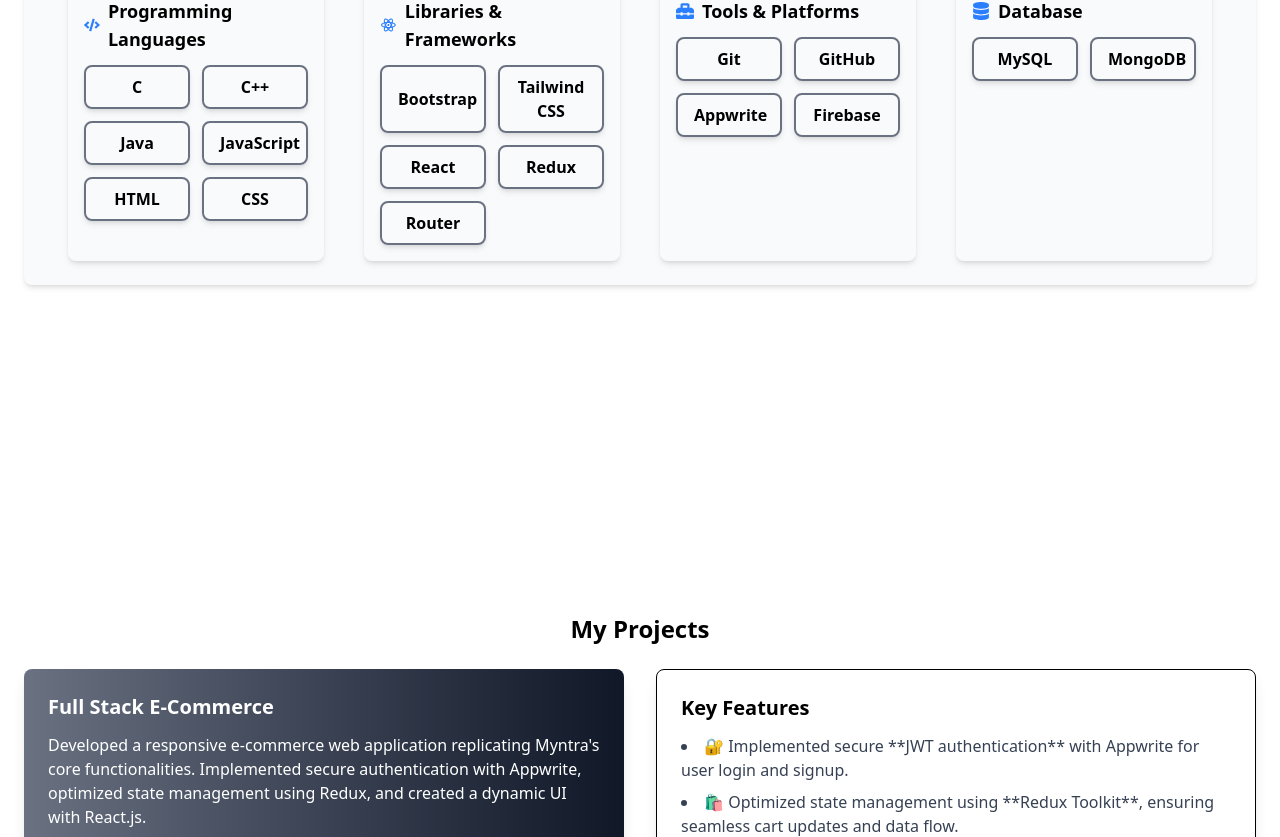
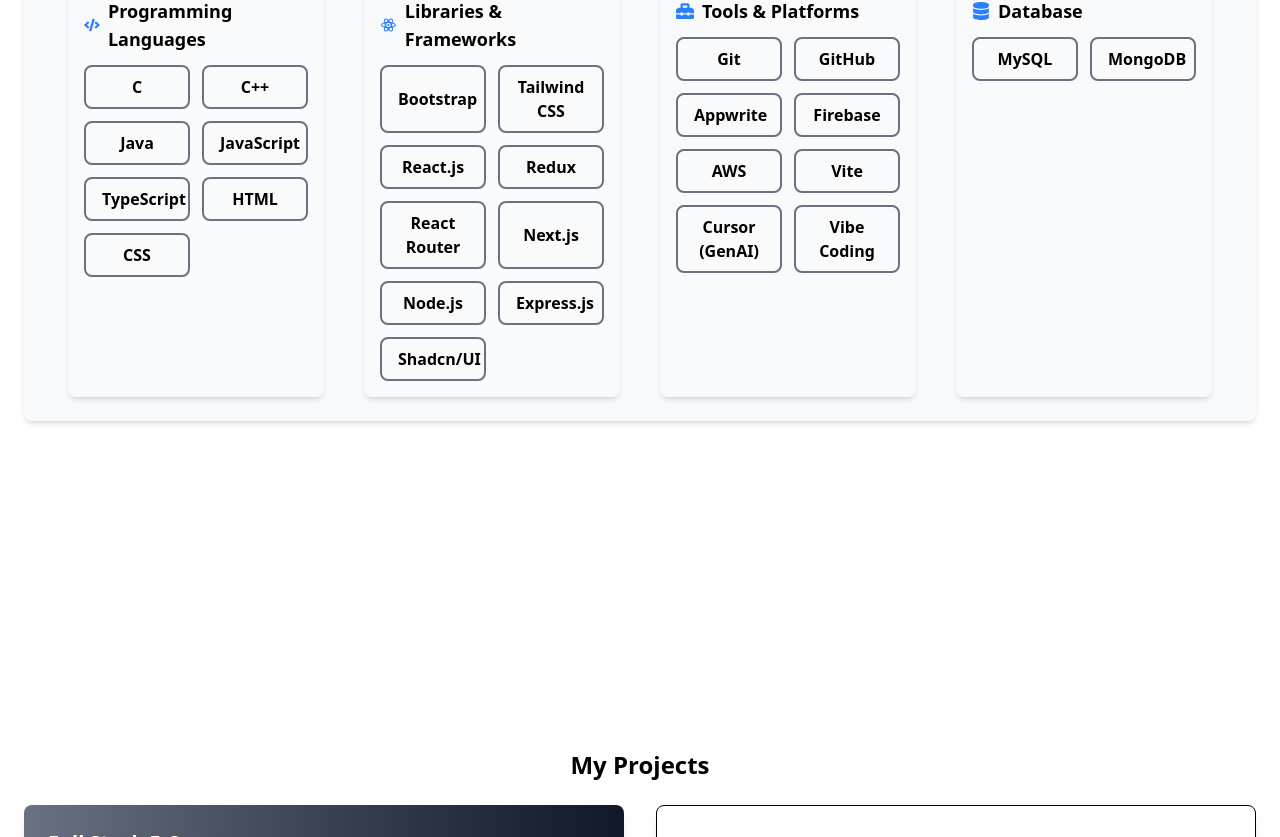
Before and after one commit to shishirdubey24/My-Portfolio, a React (Vite) app: page / in a window 1280 px wide. Shown: the part 1283-2120 px from the top of the page. Built offline with nearby package versions, Linux system fonts and the light colour scheme.

Commit message:
Updated skill section

```diff
--- a/src/components/Skill.jsx
+++ b/src/components/Skill.jsx
@@ -4,18 +4,18 @@
 const Skill = () => {
   // Updated Button Styling (More Visibility, Sky Blue on Hover)
   const buttonClass =
-    "px-4 py-2 rounded-lg border-2 border-gray-500  font-semibold " +
+    "px-4 py-2 rounded-lg border-2 border-gray-500 font-semibold " +
     "transition duration-300 transform hover:scale-105 hover:bg-gray-600 hover:text-white " +
-    "hover: shadow-md";
+    "hover:shadow-md";
 
   return (
-
-
     <div id="project" className="font-medium p-6 mt-70">
       <h1 className="text-2xl font-bold text-center mb-6">My Skills</h1>
 
-    <div id="skill" className=" mt-40   font-medium flex space-x-10 flex-wrap justify-center p-6 bg-gray-50 rounded-lg shadow-md">
-
+      <div
+        id="skill"
+        className="mt-40 font-medium flex flex-wrap space-x-10 justify-center p-6 bg-gray-50 rounded-lg shadow-md"
+      >
         {/* Programming Languages */}
         <div className="p-4 rounded-lg shadow-md w-64">
           <h1 className="text-lg font-semibold mb-3 flex items-center gap-2">
@@ -30,7 +30,10 @@
             <button className={buttonClass}>JavaScript</button>
           </div>
           <div className="grid grid-cols-2 gap-3 mt-3">
+            <button className={buttonClass}>TypeScript</button>
             <button className={buttonClass}>HTML</button>
+          </div>
+          <div className="grid grid-cols-2 gap-3 mt-3">
             <button className={buttonClass}>CSS</button>
           </div>
         </div>
@@ -45,11 +48,19 @@
             <button className={buttonClass}>Tailwind CSS</button>
           </div>
           <div className="grid grid-cols-2 gap-3 mt-3">
-          <button className={buttonClass}>React</button>
+            <button className={buttonClass}>React.js</button>
             <button className={buttonClass}>Redux</button>
           </div>
           <div className="grid grid-cols-2 gap-3 mt-3">
-          <button className={buttonClass}>Router</button>
+            <button className={buttonClass}>React Router</button>
+            <button className={buttonClass}>Next.js</button>
+          </div>
+          <div className="grid grid-cols-2 gap-3 mt-3">
+            <button className={buttonClass}>Node.js</button>
+            <button className={buttonClass}>Express.js</button>
+          </div>
+          <div className="grid grid-cols-2 gap-3 mt-3">
+            <button className={buttonClass}>Shadcn/UI</button>
           </div>
         </div>
 
@@ -66,6 +77,14 @@
             <button className={buttonClass}>Appwrite</button>
             <button className={buttonClass}>Firebase</button>
           </div>
+          <div className="grid grid-cols-2 gap-3 mt-3">
+            <button className={buttonClass}>AWS</button>
+            <button className={buttonClass}>Vite</button>
+          </div>
+          <div className="grid grid-cols-2 gap-3 mt-3">
+            <button className={buttonClass}>Cursor (GenAI)</button>
+            <button className={buttonClass}>Vibe Coding</button>
+          </div>
         </div>
 
         {/* Database */}
@@ -78,9 +97,7 @@
             <button className={buttonClass}>MongoDB</button>
           </div>
         </div>
-
       </div>
-
     </div>
   );
 };
```
Lines whose indentation alone changed are shown as unchanged.
